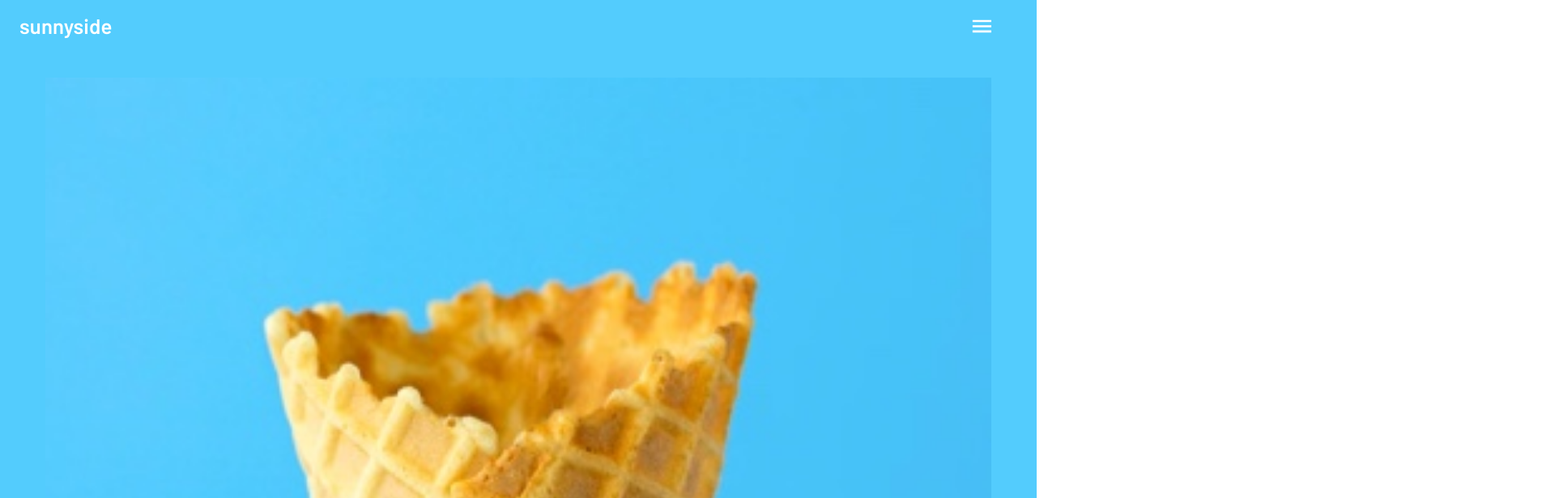
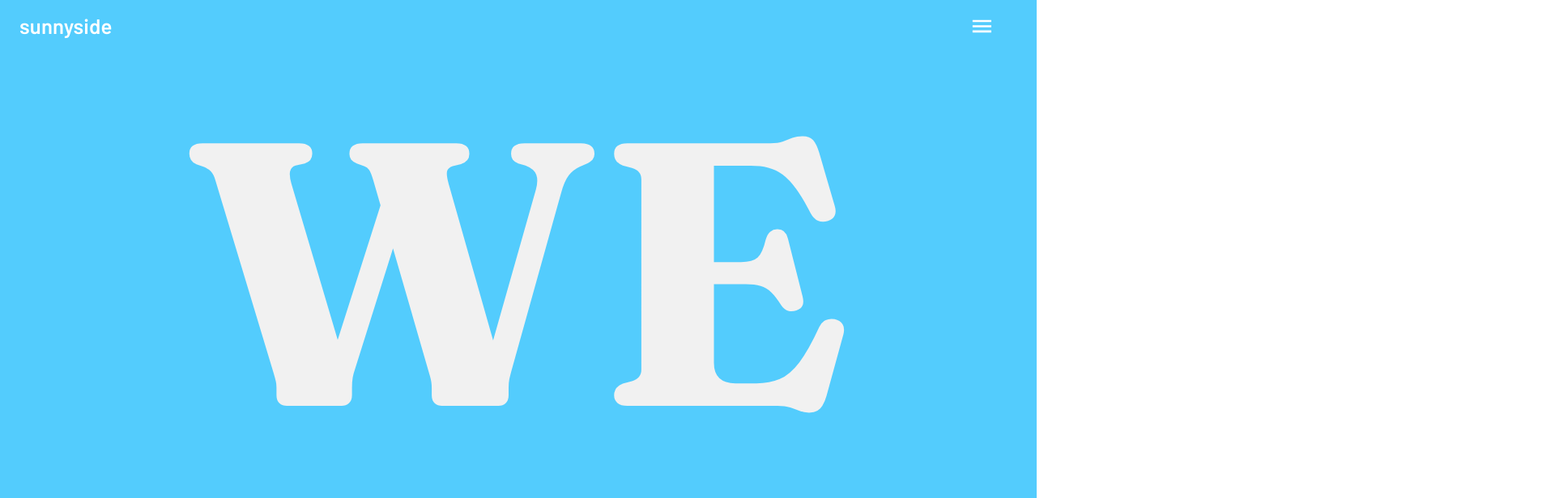
Before and after one commit to chukalicious/mui, a React (Create React App) app in the folder mui/: page / in a window 1280 px wide. Shown: the top 616 px of the page at 81% size, 1920 px wide, since content can reach past the window. Built offline with nearby package versions, Linux system fonts and the light colour scheme.

Commit message:
created header component to store the page h1 component. created a style directory to keep the styles for the header and i am importing the styles to the header to be used in the sx propoerty

```diff
--- a/mui/src/App.js
+++ b/mui/src/App.js
@@ -1,5 +1,6 @@
 import "./App.css";
 import Navbar from "./components/Navbar";
+import Header from "./components/Header";
 import Landing from "./components/Landing";
 import Footer from "./components/Footer";
 import { ThemeProvider } from "@mui/material/styles";
@@ -12,6 +13,7 @@ function App() {
     <ThemeProvider theme={mainTheme}>
       <Box sx={{ bgcolor: "primary.main" }}>
         <Navbar />
+        <Header />
         <Landing />
         <Footer />
       </Box>
--- /dev/null
+++ b/mui/src/components/Header.js
@@ -0,0 +1,16 @@
+import ImageList from "@mui/material/ImageList";
+import Box from "@mui/material/Box";
+import Typography from "@mui/material/Typography";
+import { h1Class } from "../styles/HeaderStyles";
+
+const Header = () => {
+  return (
+    <Box>
+      <Typography sx={{ ...h1Class }} variant="h1">
+        We are creatives
+      </Typography>
+    </Box>
+  );
+};
+
+export default Header;
--- /dev/null
+++ b/mui/src/styles/HeaderStyles.js
@@ -0,0 +1,5 @@
+export const h1Class = {
+  color: "#f1f1f1",
+  textTransform: "uppercase",
+  textAlign: "center",
+};
```
